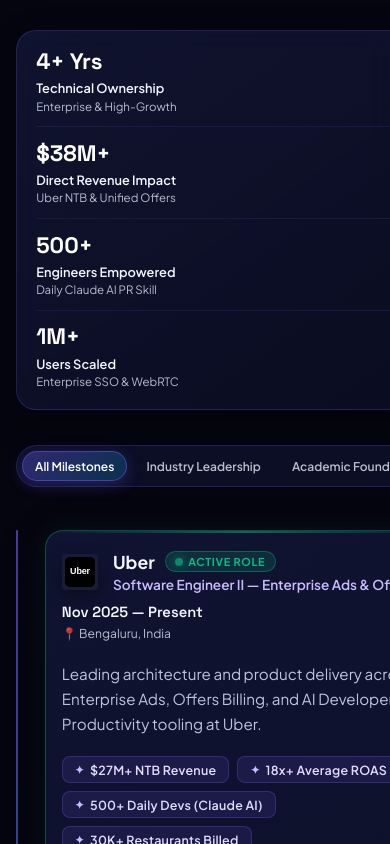
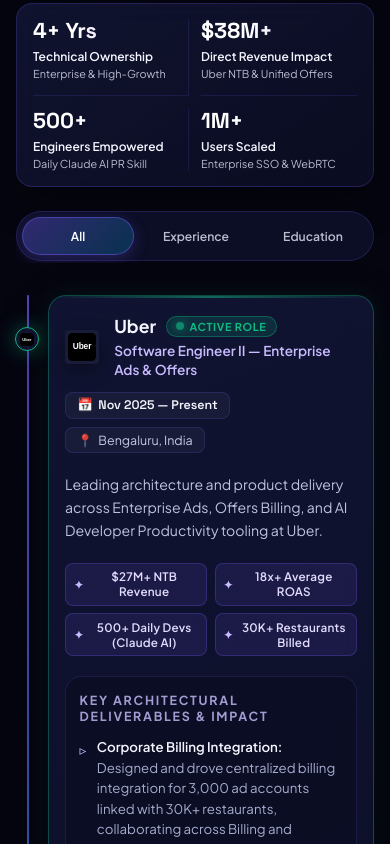
Before and after one commit to pritamrauniyar/Portfolio, a React (Create React App) app: page / in a window 390 px wide. Shown: the part 4940-5784 px from the top of the page. Built offline with nearby package versions, Linux system fonts and the light colour scheme.

Commit message:
feat(responsive): optimize career track record for mobile and all viewports with responsive timeline, 2x2 stats matrix, and accessible company markers

```diff
--- a/src/components/Journey/Journey.css
+++ b/src/components/Journey/Journey.css
@@ -2,114 +2,18 @@
   position: relative;
   display: grid;
   gap: 2.2rem;
-  padding: 3rem 0 1rem;
+  padding: 3rem 0 1.5rem;
 }
 
-.journey-header {
-  display: grid;
-  gap: 1rem;
-  max-width: 720px;
+@media (max-width: 768px) {
+  .journey {
+    padding: 2rem 0 1rem;
+    gap: 1.6rem;
+  }
 }
 
-.journey-eyebrow {
-  display: inline-flex;
-  align-items: center;
-  gap: 0.4rem;
-  padding: 0.35rem 0.9rem;
-  border-radius: 999px;
-  border: 1px solid rgba(123, 92, 255, 0.25);
-  background: rgba(18, 20, 48, 0.58);
-  font-size: 0.75rem;
-  letter-spacing: 0.22em;
-  text-transform: uppercase;
-  color: rgba(201, 193, 255, 0.78);
-  width: fit-content;
-}
-
-.journey-header h2 {
-  font-size: clamp(2rem, 4vw, 2.8rem);
-  line-height: 1.2;
-}
-
-.journey-header p {
-  font-size: 1rem;
-  line-height: 1.75;
-  color: var(--text-muted);
-  max-width: 640px;
-}
-
-.journey-highlight-grid {
-  display: grid;
-  gap: 1.4rem;
-  grid-template-columns: repeat(auto-fit, minmax(240px, 1fr));
-}
-
-.journey-highlight-card {
-  padding: 1.6rem 1.5rem;
-  border-radius: 26px;
-  border: 1px solid rgba(123, 92, 255, 0.18);
-  background: linear-gradient(160deg, rgba(18, 20, 50, 0.85), rgba(14, 16, 36, 0.72));
-  box-shadow: var(--shadow-md);
-  display: grid;
-  gap: 0.75rem;
-  min-height: 220px;
-  transition: border-color 0.3s ease, box-shadow 0.3s ease;
-}
-
-.journey-highlight-card:hover {
-  border-color: rgba(123, 92, 255, 0.45);
-  box-shadow: 0 0 20px rgba(123, 92, 255, 0.2), var(--shadow-md);
-}
-
-.journey-highlight-top {
-  display: flex;
-  align-items: center;
-  justify-content: space-between;
-}
-
-.journey-company-logo {
-  border-radius: 8px;
-  box-shadow: 0 4px 12px rgba(0, 0, 0, 0.3);
-}
-
-.journey-highlight-card footer {
-  display: flex;
-  justify-content: space-between;
-  font-size: 0.85rem;
-  color: var(--text-muted);
-  gap: 0.6rem;
-}
-
-.journey-highlight-index {
-  display: inline-flex;
-  width: 42px;
-  height: 42px;
-  align-items: center;
-  justify-content: center;
-  border-radius: 14px;
-  background: rgba(123, 92, 255, 0.16);
-  border: 1px solid rgba(123, 92, 255, 0.26);
-  font-weight: 600;
-  color: var(--accent-300);
-}
-
-.journey-highlight-card h3 {
-  font-size: 1.1rem;
-  font-weight: 600;
-}
-
-.journey-highlight-card p {
-  font-size: 0.95rem;
-  color: var(--text-muted);
-  line-height: 1.6;
-}
-
-@media (max-width: 600px) {
-  .journey-highlight-grid {
-    grid-template-columns: 1fr;
-  }
-
-  .journey-highlight-card {
-    padding: 1.4rem 1.3rem;
+@media (max-width: 480px) {
+  .journey {
+    padding: 1.5rem 0 0.5rem;
   }
 }
--- a/src/components/SvgIcons/CompanyIcons.jsx
+++ b/src/components/SvgIcons/CompanyIcons.jsx
@@ -1,7 +1,8 @@
-const LogoImg = ({ src, alt, size, className }) => (
+const LogoImg = ({ src, alt = "", size, className, "aria-hidden": ariaHidden = true }) => (
   <img
     src={src}
     alt={alt}
+    aria-hidden={ariaHidden}
     width={size}
     height={size}
     className={className}
@@ -10,20 +11,20 @@
   />
 );
 
-export const UberIcon = ({ size = 28, className = "" }) => (
-  <LogoImg src="/images/logos/uber.svg" alt="Uber" size={size} className={className} />
+export const UberIcon = ({ size = 28, className = "", alt = "", ...props }) => (
+  <LogoImg src="/images/logos/uber.svg" alt={alt} size={size} className={className} {...props} />
 );
 
-export const ElevateK12Icon = ({ size = 28, className = "" }) => (
-  <LogoImg src="/images/logos/elevatek12.svg" alt="Elevate K-12" size={size} className={className} />
+export const ElevateK12Icon = ({ size = 28, className = "", alt = "", ...props }) => (
+  <LogoImg src="/images/logos/elevatek12.svg" alt={alt} size={size} className={className} {...props} />
 );
 
-export const OlaElectricIcon = ({ size = 28, className = "" }) => (
-  <LogoImg src="/images/logos/ola.svg" alt="Ola Electric" size={size} className={className} />
+export const OlaElectricIcon = ({ size = 28, className = "", alt = "", ...props }) => (
+  <LogoImg src="/images/logos/ola.svg" alt={alt} size={size} className={className} {...props} />
 );
 
-export const MNNITIcon = ({ size = 28, className = "" }) => (
-  <LogoImg src="/images/logos/mnnit.svg" alt="MNNIT Allahabad" size={size} className={className} />
+export const MNNITIcon = ({ size = 28, className = "", alt = "", ...props }) => (
+  <LogoImg src="/images/logos/mnnit.svg" alt={alt} size={size} className={className} {...props} />
 );
 
 const companyMap = {
--- a/src/components/TreeModal/TreeModal.css
+++ b/src/components/TreeModal/TreeModal.css
@@ -1,6 +1,10 @@
 .timeline {
+  --timeline-gutter: clamp(2.4rem, 5vw, 4rem);
+  --line-x: clamp(14px, 2.5vw, 22px);
+  --marker-size: clamp(30px, 3.5vw, 38px);
   display: grid;
   gap: 2.2rem;
+  width: 100%;
 }
 
 .timeline-header {
@@ -33,7 +37,7 @@
 
 .timeline-header p {
   color: var(--text-muted);
-  font-size: 0.98rem;
+  font-size: clamp(0.9rem, 2vw, 0.98rem);
   line-height: 1.7;
 }
 
@@ -66,7 +70,7 @@
 
 .timeline-stat-value {
   font-family: 'Space Grotesk', sans-serif;
-  font-size: clamp(1.4rem, 2.4vw, 1.85rem);
+  font-size: clamp(1.35rem, 2.4vw, 1.85rem);
   font-weight: 700;
   color: var(--accent-300);
   line-height: 1.1;
@@ -76,14 +80,14 @@
 }
 
 .timeline-stat-label {
-  font-size: 0.8rem;
+  font-size: clamp(0.75rem, 1.8vw, 0.82rem);
   font-weight: 600;
   color: var(--text-primary);
   margin-top: 0.15rem;
 }
 
 .timeline-stat-detail {
-  font-size: 0.72rem;
+  font-size: clamp(0.68rem, 1.6vw, 0.74rem);
   color: var(--text-muted);
   line-height: 1.3;
 }
@@ -92,6 +96,15 @@
 .timeline-filters-wrap {
   display: flex;
   justify-content: flex-start;
+  max-width: 100%;
+  overflow-x: auto;
+  -webkit-overflow-scrolling: touch;
+  scrollbar-width: none;
+  padding-bottom: 2px;
+}
+
+.timeline-filters-wrap::-webkit-scrollbar {
+  display: none;
 }
 
 .timeline-filters {
@@ -103,6 +116,7 @@
   border: 1px solid rgba(123, 92, 255, 0.2);
   backdrop-filter: blur(10px);
   -webkit-backdrop-filter: blur(10px);
+  flex-shrink: 0;
 }
 
 .timeline-filter-btn {
@@ -118,6 +132,14 @@
   transition: all 0.22s ease;
   user-select: none;
   white-space: nowrap;
+  min-height: 38px;
+  display: inline-flex;
+  align-items: center;
+  justify-content: center;
+}
+
+.tab-label-short {
+  display: none;
 }
 
 .timeline-filter-btn:hover {
@@ -136,15 +158,18 @@
   position: relative;
   display: grid;
   gap: 2.2rem;
-  padding-left: clamp(2rem, 4.5vw, 3.8rem);
+  padding-left: var(--timeline-gutter);
   margin-top: 0.5rem;
 }
 
 .timeline-line {
   position: absolute;
-  inset: 0 auto 0 14px;
+  top: 0;
+  bottom: 0;
+  left: var(--line-x);
   width: 2px;
-  background: linear-gradient(180deg, rgba(123, 92, 255, 0.6), rgba(0, 196, 255, 0.5) 75%, transparent 100%);
+  transform: translateX(-50%);
+  background: linear-gradient(180deg, rgba(123, 92, 255, 0.7), rgba(0, 196, 255, 0.6) 75%, transparent 100%);
   border-radius: 999px;
 }
 
@@ -156,11 +181,11 @@
 
 .timeline-marker {
   position: absolute;
-  left: -44px;
-  top: 36px;
+  left: calc(var(--line-x) - var(--timeline-gutter));
+  top: 32px;
   transform: translateX(-50%);
-  width: 38px;
-  height: 38px;
+  width: var(--marker-size);
+  height: var(--marker-size);
   border-radius: 50%;
   background: rgba(16, 20, 48, 0.95);
   border: 1.5px solid rgba(123, 92, 255, 0.38);
@@ -170,19 +195,26 @@
   overflow: hidden;
   z-index: 2;
   transition: all 0.3s ease;
+  flex-shrink: 0;
+}
+
+.timeline-marker-icon {
+  width: 60%;
+  height: 60%;
+  object-fit: contain;
 }
 
 .timeline-item--current .timeline-marker {
   border-color: #10b981;
-  box-shadow: 0 0 20px rgba(16, 185, 129, 0.4);
+  box-shadow: 0 0 20px rgba(16, 185, 129, 0.45);
 }
 
-.timeline-marker span {
-  width: 12px;
-  height: 12px;
+.timeline-marker-dot {
+  width: 10px;
+  height: 10px;
   border-radius: 50%;
   background: linear-gradient(135deg, var(--accent-500), #00a3ff);
-  box-shadow: 0 0 16px rgba(123, 92, 255, 0.65);
+  box-shadow: 0 0 14px rgba(123, 92, 255, 0.65);
 }
 
 /* ── Milestone Card ──────────────────────────────────── */
@@ -251,6 +283,12 @@
   padding: 3px;
 }
 
+.timeline-title-meta {
+  display: flex;
+  flex-direction: column;
+  gap: 0.15rem;
+}
+
 .timeline-card-meta-row {
   display: flex;
   align-items: center;
@@ -259,7 +297,7 @@
 }
 
 .timeline-company-name {
-  font-size: 1.25rem;
+  font-size: clamp(1.15rem, 2.2vw, 1.3rem);
   font-weight: 700;
   color: var(--text-primary);
   margin: 0;
@@ -278,6 +316,7 @@
   font-weight: 700;
   letter-spacing: 0.06em;
   text-transform: uppercase;
+  white-space: nowrap;
 }
 
 .badge-pulse {
@@ -289,36 +328,54 @@
   animation: pulse-dot 1.5s infinite;
 }
 
+@keyframes pulse-dot {
+  0% { transform: scale(0.95); box-shadow: 0 0 0 0 rgba(16, 185, 129, 0.7); }
+  70% { transform: scale(1.15); box-shadow: 0 0 0 6px rgba(16, 185, 129, 0); }
+  100% { transform: scale(0.95); box-shadow: 0 0 0 0 rgba(16, 185, 129, 0); }
+}
+
 .timeline-role-title {
   display: block;
-  font-size: 0.92rem;
+  font-size: clamp(0.86rem, 1.8vw, 0.94rem);
   font-weight: 600;
   color: var(--accent-300);
-  margin-top: 0.2rem;
+  margin-top: 0.1rem;
+  line-height: 1.4;
 }
 
 .timeline-dates-wrap {
   display: flex;
-  flex-direction: column;
-  align-items: flex-end;
-  gap: 0.25rem;
+  flex-wrap: wrap;
+  align-items: center;
+  gap: 0.5rem 0.75rem;
 }
 
-.timeline-dates {
-  font-family: 'Space Grotesk', sans-serif;
-  font-size: 0.92rem;
-  font-weight: 600;
-  color: var(--text-primary);
+.timeline-dates-pill,
+.timeline-location-pill {
+  display: inline-flex;
+  align-items: center;
+  gap: 0.35rem;
+  padding: 0.26rem 0.7rem;
+  border-radius: 8px;
+  background: rgba(255, 255, 255, 0.04);
+  border: 1px solid rgba(123, 92, 255, 0.18);
+  font-size: 0.78rem;
+  color: rgba(220, 226, 255, 0.88);
   white-space: nowrap;
 }
 
-.timeline-location-badge {
-  font-size: 0.76rem;
-  color: var(--text-muted);
+.timeline-dates-pill {
+  font-family: 'Space Grotesk', sans-serif;
+  font-weight: 600;
+  color: var(--text-primary);
+}
+
+.meta-icon {
+  font-size: 0.78rem;
 }
 
 .timeline-card-summary {
-  font-size: 0.95rem;
+  font-size: clamp(0.88rem, 1.8vw, 0.95rem);
   color: rgba(220, 226, 255, 0.85);
   line-height: 1.65;
   margin: 0;
@@ -334,8 +391,8 @@
 .timeline-metric-chip {
   display: inline-flex;
   align-items: center;
-  gap: 0.35rem;
-  padding: 0.28rem 0.75rem;
+  gap: 0.4rem;
+  padding: 0.3rem 0.75rem;
   border-radius: 8px;
   background: rgba(123, 92, 255, 0.12);
   border: 1px solid rgba(123, 92, 255, 0.26);
@@ -380,7 +437,7 @@
   display: flex;
   align-items: flex-start;
   gap: 0.65rem;
-  font-size: 0.88rem;
+  font-size: clamp(0.82rem, 1.8vw, 0.88rem);
   line-height: 1.6;
 }
 
@@ -388,7 +445,7 @@
   color: var(--accent-300);
   font-size: 0.85rem;
   flex-shrink: 0;
-  margin-top: 0.1rem;
+  margin-top: 0.12rem;
 }
 
 .highlight-content {
@@ -407,23 +464,31 @@
 .timeline-expand-btn {
   display: inline-flex;
   align-items: center;
-  gap: 0.5rem;
-  background: transparent;
-  border: none;
+  gap: 0.55rem;
+  background: rgba(123, 92, 255, 0.1);
+  border: 1px solid rgba(123, 92, 255, 0.24);
+  border-radius: 10px;
   color: var(--accent-300);
   font-family: inherit;
-  font-size: 0.8rem;
+  font-size: 0.82rem;
   font-weight: 600;
   cursor: pointer;
-  padding: 0.35rem 0.2rem;
-  margin-top: 0.2rem;
-  transition: all 0.2s ease;
+  padding: 0.55rem 1rem;
+  min-height: 44px;
+  margin-top: 0.35rem;
+  transition: all 0.22s ease;
   width: fit-content;
 }
 
 .timeline-expand-btn:hover {
+  background: rgba(123, 92, 255, 0.2);
+  border-color: rgba(123, 92, 255, 0.45);
   color: #fff;
-  transform: translateX(2px);
+  transform: translateY(-1px);
+}
+
+.timeline-expand-btn:active {
+  transform: translateY(0);
 }
 
 .expand-arrow {
@@ -457,7 +522,7 @@
 .timeline-skill-pill {
   font-size: 0.72rem;
   font-weight: 600;
-  padding: 0.18rem 0.58rem;
+  padding: 0.22rem 0.6rem;
   border-radius: 999px;
   background: rgba(255, 255, 255, 0.05);
   border: 1px solid rgba(255, 255, 255, 0.1);
@@ -484,25 +549,36 @@
 @media (max-width: 1024px) {
   .timeline-stats-bar {
     grid-template-columns: repeat(2, 1fr);
-    gap: 1.2rem;
+    gap: 1.1rem 1rem;
     padding: 1.2rem;
   }
 
-  .timeline-stat-cell:nth-child(2) {
+  .timeline-stat-cell {
     border-right: none;
+    border-bottom: 1px solid rgba(123, 92, 255, 0.14);
     padding-right: 0;
+    padding-bottom: 0.85rem;
+  }
+
+  .timeline-stat-cell:nth-child(1),
+  .timeline-stat-cell:nth-child(3) {
+    border-right: 1px solid rgba(123, 92, 255, 0.14);
+    padding-right: 1rem;
+  }
+
+  .timeline-stat-cell:nth-child(3),
+  .timeline-stat-cell:nth-child(4) {
+    border-bottom: none;
+    padding-bottom: 0;
   }
 }
 
 @media (max-width: 768px) {
-  .timeline-wrapper {
-    padding-left: 2.8rem;
-  }
-
-  .timeline-marker {
-    left: -32px;
-    width: 32px;
-    height: 32px;
+  .timeline {
+    --timeline-gutter: 2.6rem;
+    --line-x: 14px;
+    --marker-size: 30px;
+    gap: 1.8rem;
   }
 
   .timeline-card {
@@ -512,38 +588,55 @@
   .timeline-card-header {
     flex-direction: column;
     align-items: flex-start;
-    gap: 0.65rem;
+    gap: 0.8rem;
   }
 
   .timeline-dates-wrap {
-    align-items: flex-start;
+    width: 100%;
+    justify-content: flex-start;
   }
 
   .timeline-highlights-section {
     padding: 1rem 1.05rem;
   }
+}
 
-  .timeline-highlight-row {
-    font-size: 0.84rem;
+@media (max-width: 580px) {
+  .timeline-metrics-strip {
+    display: grid;
+    grid-template-columns: repeat(2, 1fr);
+    gap: 0.45rem;
+  }
+
+  .timeline-metric-chip {
+    padding: 0.35rem 0.5rem;
+    font-size: 0.73rem;
+    justify-content: center;
+    text-align: center;
+  }
+
+  .timeline-metric-chip:last-child:nth-child(odd) {
+    grid-column: span 2;
   }
 }
 
 @media (max-width: 540px) {
-  .timeline-stats-bar {
-    grid-template-columns: 1fr;
-    gap: 0.9rem;
+  .timeline {
+    --timeline-gutter: 2rem;
+    --line-x: 11px;
+    --marker-size: 24px;
+    gap: 1.5rem;
   }
 
-  .timeline-stat-cell {
-    border-right: none;
-    padding-right: 0;
-    border-bottom: 1px solid rgba(123, 92, 255, 0.12);
-    padding-bottom: 0.75rem;
+  .timeline-stats-bar {
+    padding: 0.95rem 1rem;
+    gap: 0.85rem 0.75rem;
+    border-radius: 16px;
   }
 
-  .timeline-stat-cell:last-child {
-    border-bottom: none;
-    padding-bottom: 0;
+  .timeline-stat-cell:nth-child(1),
+  .timeline-stat-cell:nth-child(3) {
+    padding-right: 0.65rem;
   }
 
   .timeline-filters {
@@ -552,22 +645,17 @@
   }
 
   .timeline-filter-btn {
-    padding: 0.4rem 0.75rem;
-    font-size: 0.75rem;
     flex: 1;
-    text-align: center;
+    padding: 0.42rem 0.5rem;
+    font-size: 0.76rem;
   }
 
-  .timeline-wrapper {
-    padding-left: 1.8rem;
-  }
-
-  .timeline-marker {
+  .tab-label-full {
     display: none;
   }
 
-  .timeline-line {
-    left: 0;
+  .tab-label-short {
+    display: inline;
   }
 
   .timeline-card {
@@ -576,8 +664,8 @@
   }
 
   .timeline-card-logo {
-    width: 36px;
-    height: 36px;
+    width: 34px;
+    height: 34px;
   }
 
   .timeline-company-name {
@@ -587,4 +675,41 @@
   .timeline-role-title {
     font-size: 0.85rem;
   }
+
+  .timeline-highlights-section {
+    padding: 0.9rem 0.85rem;
+  }
+
+  .timeline-highlight-row {
+    font-size: 0.83rem;
+    line-height: 1.55;
+  }
+
+  .timeline-skills-strip {
+    flex-direction: column;
+    align-items: flex-start;
+    gap: 0.45rem;
+  }
 }
+
+@media (max-width: 360px) {
+  .timeline {
+    --timeline-gutter: 1.65rem;
+    --line-x: 9px;
+    --marker-size: 20px;
+  }
+
+  .timeline-card {
+    padding: 1rem 0.8rem;
+  }
+
+  .timeline-metric-chip {
+    font-size: 0.68rem;
+  }
+
+  .timeline-dates-pill,
+  .timeline-location-pill {
+    font-size: 0.72rem;
+    padding: 0.22rem 0.55rem;
+  }
+}
--- a/src/components/TreeModal/TreeModal.jsx
+++ b/src/components/TreeModal/TreeModal.jsx
@@ -13,23 +13,21 @@
 ];
 
 const FILTER_TABS = [
-  { id: "all", label: "All Milestones" },
-  { id: "experience", label: "Industry Leadership" },
-  { id: "education", label: "Academic Foundations" },
+  { id: "all", label: "All Milestones", shortLabel: "All" },
+  { id: "experience", label: "Industry Leadership", shortLabel: "Experience" },
+  { id: "education", label: "Academic Foundations", shortLabel: "Education" },
 ];
 
 const timelineVariants = {
-  hidden: (custom) => ({
+  hidden: {
     opacity: 0,
-    x: custom.direction === "left" ? -40 : 40,
-    y: 20,
-  }),
+    y: 24,
+  },
   visible: {
     opacity: 1,
-    x: 0,
     y: 0,
     transition: {
-      duration: 0.55,
+      duration: 0.5,
       ease: [0.25, 0.46, 0.45, 0.94],
     },
   },
@@ -104,15 +102,18 @@
 
       {/* Filter Navigation Tabs */}
       <div className="timeline-filters-wrap">
-        <div className="timeline-filters">
+        <div className="timeline-filters" role="tablist" aria-label="Timeline category filter">
           {FILTER_TABS.map((tab) => (
             <button
               key={tab.id}
+              role="tab"
+              aria-selected={activeFilter === tab.id}
               className={`timeline-filter-btn ${activeFilter === tab.id ? "active" : ""}`}
               onClick={() => handleFilterChange(tab.id)}
               data-cursor="link"
             >
-              {tab.label}
+              <span className="tab-label-full">{tab.label}</span>
+              <span className="tab-label-short">{tab.shortLabel}</span>
             </button>
           ))}
         </div>
@@ -130,7 +131,6 @@
         <AnimatePresence mode="popLayout">
           {filteredItems.map((data, index) => {
             const CompanyLogo = getCompanyIcon(data.title);
-            const direction = index % 2 === 0 ? "left" : "right";
             const isExpanded = !!expandedIds[data.id];
             const hasHighlights = data.highlights && data.highlights.length > 0;
             const visibleHighlights = isExpanded
@@ -143,16 +143,15 @@
                 className={`timeline-item ${data.current ? "timeline-item--current" : ""}`}
                 initial="hidden"
                 whileInView="visible"
-                viewport={{ once: true, amount: 0.25 }}
+                viewport={{ once: true, amount: 0.2 }}
                 variants={timelineVariants}
-                custom={{ direction }}
                 layout
               >
-                <div className="timeline-marker">
+                <div className="timeline-marker" aria-hidden="true">
                   {CompanyLogo ? (
-                    <CompanyLogo size={22} />
+                    <CompanyLogo size={20} className="timeline-marker-icon" alt="" aria-hidden="true" />
                   ) : (
-                    <span />
+                    <span className="timeline-marker-dot" />
                   )}
                 </div>
 
@@ -160,14 +159,14 @@
                   <header className="timeline-card-header">
                     <div className="timeline-card-title-group">
                       {CompanyLogo && (
-                        <CompanyLogo size={36} className="timeline-card-logo" />
+                        <CompanyLogo size={38} className="timeline-card-logo" alt="" aria-hidden="true" />
                       )}
-                      <div>
+                      <div className="timeline-title-meta">
                         <div className="timeline-card-meta-row">
                           <h4 className="timeline-company-name">{data.title}</h4>
                           {data.current && (
                             <span className="timeline-badge-current">
-                              <span className="badge-pulse" />
+                              <span className="badge-pulse" aria-hidden="true" />
                               Active Role
                             </span>
                           )}
@@ -179,11 +178,13 @@
                     </div>
 
                     <div className="timeline-dates-wrap">
-                      <span className="timeline-dates" aria-label="Duration">
-                        {data.startDate} — {data.endDate}
+                      <span className="timeline-dates-pill" aria-label={`Tenure: ${data.startDate} to ${data.endDate}`}>
+                        <span className="meta-icon" aria-hidden="true">📅</span>
+                        <span>{data.startDate} — {data.endDate}</span>
                       </span>
-                      <span className="timeline-location-badge">
-                        📍 {data.location ?? "Globally distributed"}
+                      <span className="timeline-location-pill" aria-label={`Location: ${data.location ?? "Globally distributed"}`}>
+                        <span className="meta-icon" aria-hidden="true">📍</span>
+                        <span>{data.location ?? "Globally distributed"}</span>
                       </span>
                     </div>
                   </header>
@@ -195,7 +196,8 @@
                     <div className="timeline-metrics-strip">
                       {data.metrics.map((m, mIdx) => (
                         <span key={mIdx} className="timeline-metric-chip">
-                          <span className="metric-spark">✦</span> {m}
+                          <span className="metric-spark" aria-hidden="true">✦</span>
+                          <span className="metric-text">{m}</span>
                         </span>
                       ))}
                     </div>
@@ -210,7 +212,7 @@
                       <ul className="timeline-highlights-list">
                         {visibleHighlights.map((h, hIdx) => (
                           <li key={hIdx} className="timeline-highlight-row">
-                            <span className="highlight-bullet">▹</span>
+                            <span className="highlight-bullet" aria-hidden="true">▹</span>
                             <div className="highlight-content">
                               <strong className="highlight-title">{h.title}: </strong>
                               <span className="highlight-detail">{h.detail}</span>
@@ -225,18 +227,20 @@
                           className="timeline-expand-btn"
                           onClick={() => toggleExpand(data.id)}
                           data-cursor="link"
+                          aria-expanded={isExpanded}
+                          aria-label={isExpanded ? `Show summary view for ${data.title}` : `Deep dive into all deliverables for ${data.title}`}
                         >
                           {isExpanded ? (
                             <>
                               <span>Show summary view</span>
-                              <span className="expand-arrow">▲</span>
+                              <span className="expand-arrow" aria-hidden="true">▲</span>
                             </>
                           ) : (
                             <>
                               <span>
                                 Deep dive into all deliverables ({data.highlights.length})
                               </span>
-                              <span className="expand-arrow">▼</span>
+                              <span className="expand-arrow" aria-hidden="true">▼</span>
                             </>
                           )}
                         </button>
```
Also changed, not shown: 1 other file (tests, documents, lock files or other folders).
